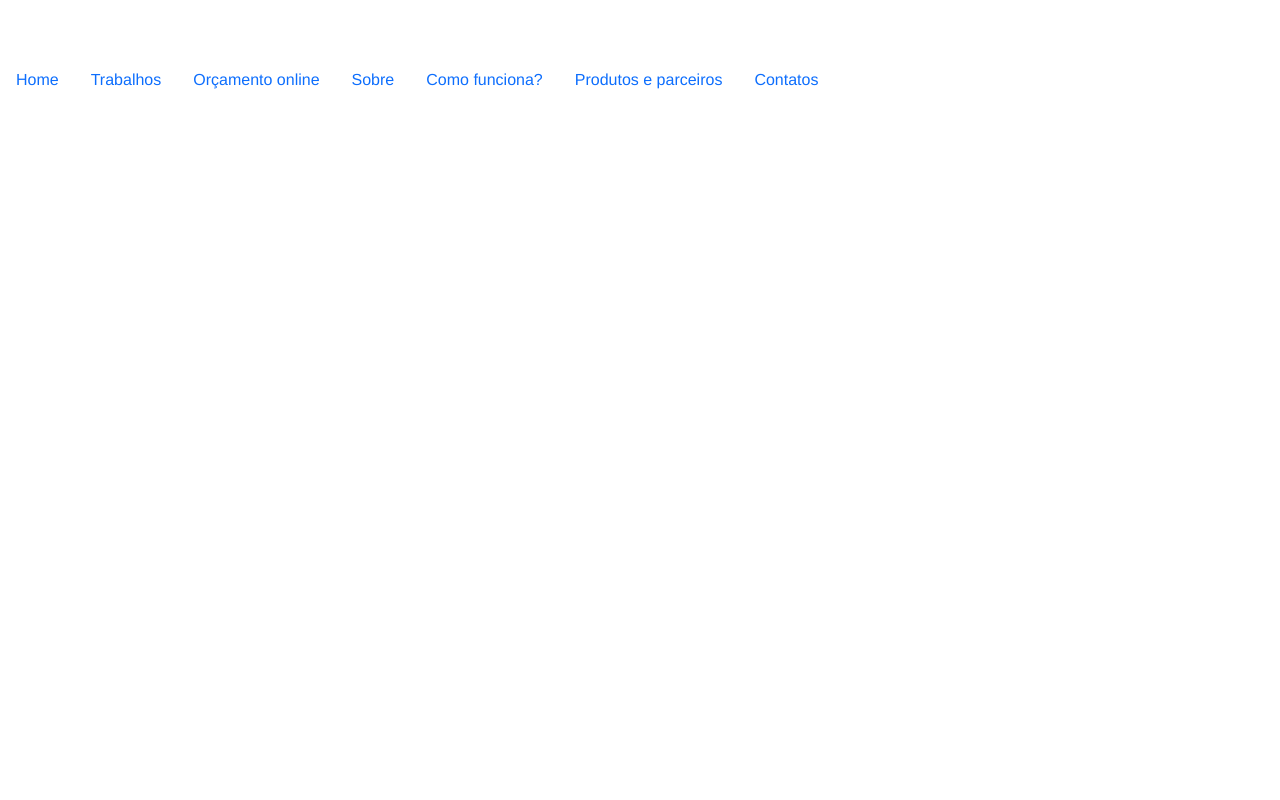
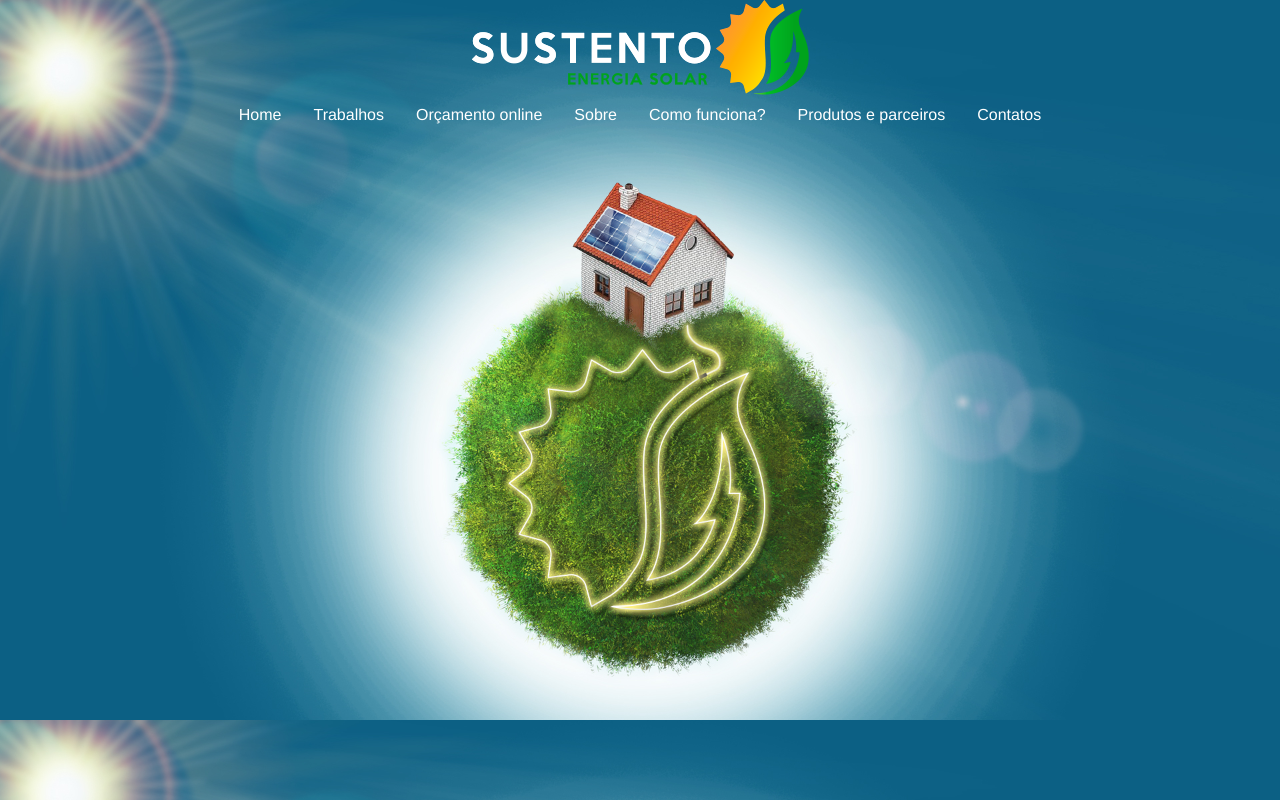
Before and after one commit to Woloszyn/_sustento_energia_solar, a Vue app: page / in a window 1280 px wide. Built offline with nearby package versions, Linux system fonts and the light colour scheme.

Commit message:
First part of menu finnished

```diff
--- a/package.json
+++ b/package.json
@@ -34,7 +34,10 @@
     "parserOptions": {
       "parser": "babel-eslint"
     },
-    "rules": {}
+    "rules": {
+      "no-console": 1,
+      "no-debugger": 1
+    }
   },
   "browserslist": [
     "> 1%",
--- a/src/App.vue
+++ b/src/App.vue
@@ -1,5 +1,5 @@
 <template>
-  <div id="app">
+  <div id="app" data-bs-spy="scroll" data-bs-target="#navbar-example2" data-bs-offset="0" class="scrollspy-example" tabindex="0">
     <Menu></Menu>
   </div>
 </template>
@@ -22,6 +22,5 @@ export default {
   -moz-osx-font-smoothing: grayscale;
   text-align: center;
   color: #2c3e50;
-  margin-top: 60px;
 }
 </style>
--- a/src/components/Menu.vue
+++ b/src/components/Menu.vue
@@ -1,7 +1,10 @@
 <template>
     <div id="menu">
-        <b-nav>
-            <b-nav-item v-for="menu in items_menu" :key="menu.name" :href='menu.link' >
+        <a href="">
+            <img src="../assets/home/logo.png" alt="" srcset="">
+        </a>
+        <b-nav pills align="center">
+           <b-nav-item v-for="menu in items_menu" :active="menu.active" :key="menu.name" :href='menu.link' @click="changeActive(menu)">
                 {{menu.name}}
             </b-nav-item>
         </b-nav>
@@ -15,38 +18,86 @@ export default {
             items_menu: [
                 {
                     "name": "Home",
-                    "link": "#home"
+                    "link": "#home",
+                    "active": true
                 },
                 {
                     "name": "Trabalhos",
-                    "link": "#trabalhos"
+                    "link": "#trabalhos",
+                    "active": false
                 },
                 {
                     "name": "Orçamento online",
-                    "link": "#orcamento_online"
+                    "link": "#orcamento_online",
+                    "active": false
                 },
                 {
                     "name": "Sobre",
-                    "link": "#sobre"
+                    "link": "#sobre",
+                    "active": false
                 },
                 {
                     "name": "Como funciona?",
-                    "link": "#como_funciona"
+                    "link": "#como_funciona",
+                    "active": false
                 },
                 {
                     "name": "Produtos e parceiros",
-                    "link": "#produtos_e_parceiros"
+                    "link": "#produtos_e_parceiros",
+                    "active": false
                 },
                 {
                     "name": "Contatos",
-                    "link": "#contatos"
+                    "link": "#contatos",
+                    "active": false
                 },
             ]
+        }
+    },
+    computed: {
+
+    },
+    methods: {
+        changeActive(menu) {
+            this.items_menu.forEach((item) => {
+                if(item.name === menu.name) {
+                    item.active = true;
+                } else {
+                    item.active = false;
+                }
+            });
         }
     }
 }
 </script>
 
 <style>
-
+    #menu{
+        background-image: url("../assets/home/banner-2.jpg");
+        background-size: 100%;
+        min-height: 800px;
+    }
+    .nav-link {
+        color: white !important;
+    }
+    .nav-link:hover {
+        background: linear-gradient(90deg, rgba(54,127,70,0) 0%,
+                                     rgba(54,127,70,0.75) 10%,
+                                     rgba(54,127,70,0.95) 15%,
+                                     rgba(54,127,70,1) 20%,
+                                     rgba(54,127,70,1) 80%,
+                                     rgba(54,127,70,0.95) 85%,
+                                     rgba(54,127,70,0.75) 90%,
+                                     rgba(54,127,70,0) 100%) !important;
+    }
+    .active {
+        background: linear-gradient(90deg, rgba(54,127,70,0) 0%,
+                                     rgba(54,127,70,0.75) 10%,
+                                     rgba(54,127,70,0.95) 15%,
+                                     rgba(54,127,70,1) 20%,
+                                     rgba(54,127,70,1) 80%,
+                                     rgba(54,127,70,0.95) 85%,
+                                     rgba(54,127,70,0.75) 90%,
+                                     rgba(54,127,70,0) 100%) !important;
+    }
 </style>
```
Also changed, not shown: src/assets/home/banner-2.jpg (added), src/assets/home/logo.png (added).
